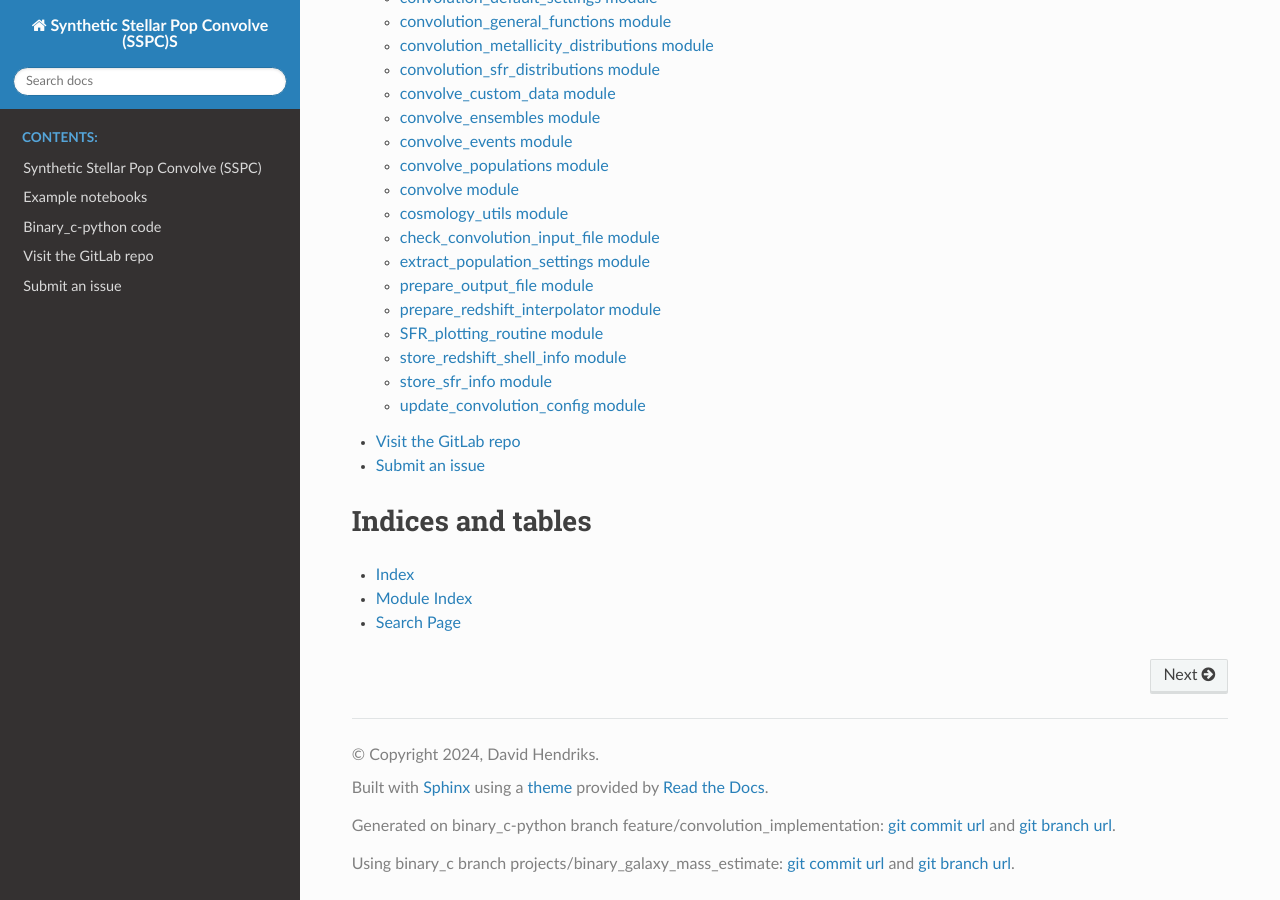
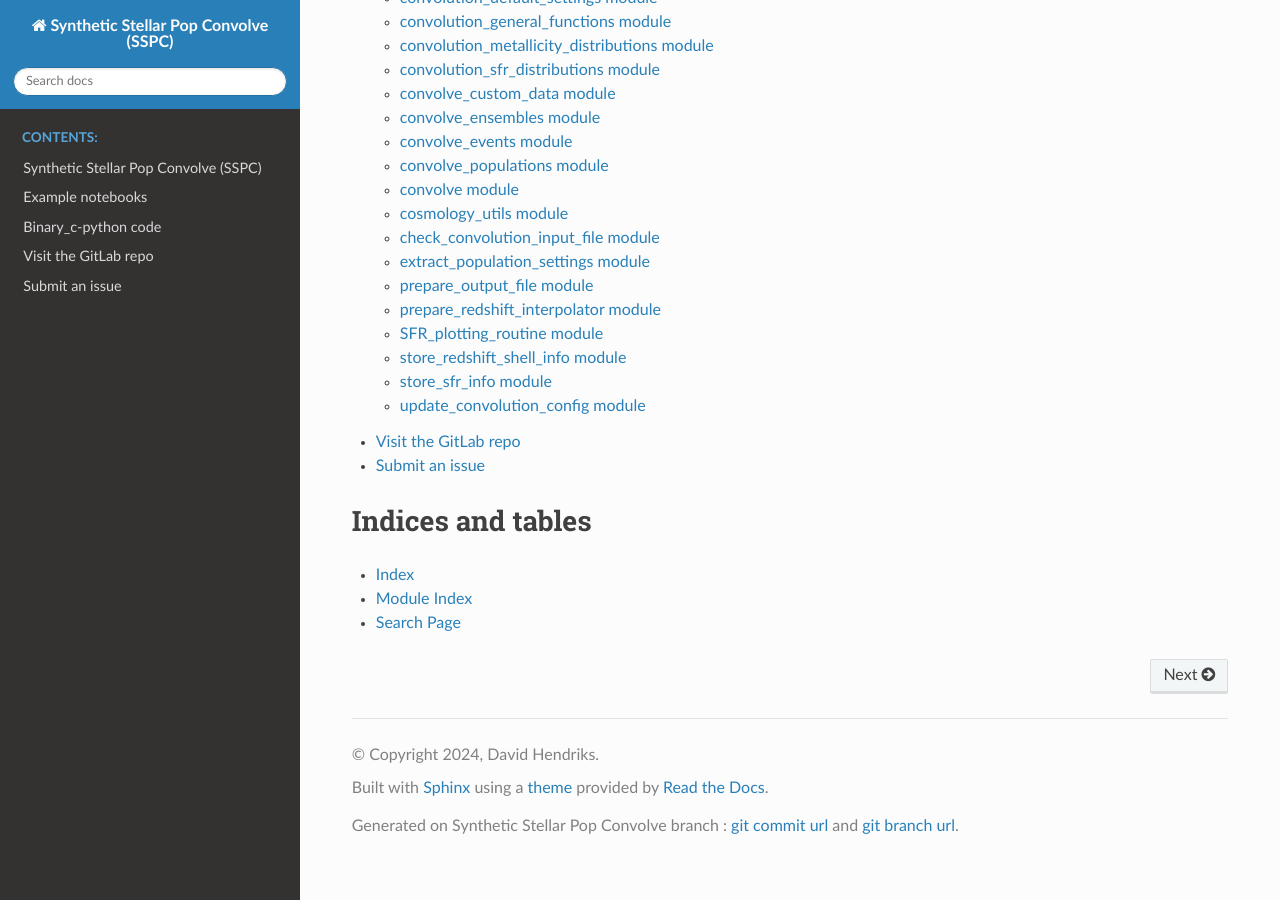
Before and after one commit to FloorBroekgaarden/growl-syntheticstellarpopconvolve, a Sphinx documentation site: the page built from docs/source/index.rst, in a window 1280 px wide and 900 px high, scrolled down 598 px. Built offline with Sphinx 7.4.7 and the Read the Docs theme 2.0.0, drawn with Linux system fonts in a browser that asks for light colours.

Commit message:
updated docs config and footer

```diff
--- a/docs/source/_templates/footer.html
+++ b/docs/source/_templates/footer.html
@@ -2,7 +2,5 @@
 
 {%- block extrafooter %}
 <br><br>
-Generated on binary_c-python branch feature/convolution_implementation: <a href="https://gitlab.com/binary_c/binary_c-python/-/commit/b2e53f4d2abef860cbcfb45e0a145bd6bfe00f51">git commit url</a> and <a href="https://gitlab.com/binary_c/binary_c-python/-/tree/feature/convolution_implementation">git branch url</a>.
-<br><br>
-Using binary_c branch projects/binary_galaxy_mass_estimate: <a href="https://gitlab.com/binary_c/binary_c/-/commit/4573fffc8">git commit url</a> and <a href="https://gitlab.com/binary_c/binary_c/-/tree/projects/binary_galaxy_mass_estimate">git branch url</a>.
+Generated on Synthetic Stellar Pop Convolve branch master: <a href="https://gitlab.com/dhendriks/syntheticstellarpopconvolve/-/commit/d0bb1b7048f798a2a178c9bc0848fdb24a095f8f">git commit url</a> and <a href="https://gitlab.com/dhendriks/syntheticstellarpopconvolve/-/tree/master">git branch url</a>.
 {% endblock %}
--- a/docs/source/conf.py
+++ b/docs/source/conf.py
@@ -37,78 +37,55 @@ from git import Repo
 # )
 
 
-# def write_custom_footer():
-#     """
-#     Function to write the custom footer to the template file
-#     """
+def write_custom_footer():
+    """
+    Function to write the custom footer to the template file
+    """
 
-#     #
-#     branch_infix = "/-/tree/"
-#     commit_infix = "/-/commit/"
+    #
+    branch_infix = "/-/tree/"
+    commit_infix = "/-/commit/"
 
-#     ############
-#     # Construct binary_c git information
-#     binary_c_git_branch_name = call_binary_c_config("git_branch").strip()
-#     binary_c_git_revision = call_binary_c_config("git_revision").strip()
+    ############
+    # Construct binary_c-python git information
+    base_dir = os.path.dirname(
+        os.path.dirname(os.path.dirname(os.path.abspath(__file__)))
+    )
+    local_repo = Repo(path=base_dir)
 
-#     #
-#     binary_c_git_root = "https://gitlab.com/binary_c/binary_c"
-#     binary_c_branch_url = binary_c_git_root + branch_infix + binary_c_git_branch_name
-#     binary_c_commit_url = (
-#         binary_c_git_root
-#         + commit_infix
-#         + binary_c_git_revision.replace('"', "").split(":")[-1]
-#     )
+    sspc_git_branch_name = str(local_repo.active_branch.name)
+    sspc_git_revision = str(local_repo.active_branch.commit)
 
-#     ############
-#     # Construct binary_c-python git information
-#     base_dir = os.path.dirname(
-#         os.path.dirname(os.path.dirname(os.path.abspath(__file__)))
-#     )
-#     local_repo = Repo(path=base_dir)
+    #
+    sspc_git_root = "https://gitlab.com/dhendriks/syntheticstellarpopconvolve"
+    sspc_branch_url = sspc_git_root + branch_infix + sspc_git_branch_name
+    sspc_commit_url = (
+        sspc_git_root + commit_infix + sspc_git_revision.replace('"', "").split(":")[-1]
+    )
 
-#     binary_c_python_git_branch_name = str(local_repo.active_branch.name)
-#     binary_c_python_git_revision = str(local_repo.active_branch.commit)
+    ############
+    # Construct footer text
 
-#     #
-#     binary_c_python_git_root = "https://gitlab.com/binary_c/binary_c-python"
-#     binary_c_python_branch_url = (
-#         binary_c_python_git_root + branch_infix + binary_c_python_git_branch_name
-#     )
-#     binary_c_python_commit_url = (
-#         binary_c_python_git_root
-#         + commit_infix
-#         + binary_c_python_git_revision.replace('"', "").split(":")[-1]
-#     )
+    # Set up template
+    output_text = """
+{{% extends '!footer.html' %}}
 
-#     ############
-#     # Construct footer text
+{{%- block extrafooter %}}
+<br><br>
+Generated on Synthetic Stellar Pop Convolve branch {sspc_git_branch_name}: <a href="{sspc_commit_url}">git commit url</a> and <a href="{sspc_branch_url}">git branch url</a>.
+{{% endblock %}}
+"""
 
-#     # Set up template
-#     output_text = """
-# {{% extends '!footer.html' %}}
+    # format
+    formatted_text = output_text.format(
+        sspc_git_branch_name=sspc_git_branch_name,
+        sspc_commit_url=sspc_commit_url,
+        sspc_branch_url=sspc_branch_url,
+    ).strip()
 
-# {{%- block extrafooter %}}
-# <br><br>
-# Generated on binary_c-python branch {binary_c_python_git_branch_name}: <a href="{binary_c_python_commit_url}">git commit url</a> and <a href="{binary_c_python_branch_url}">git branch url</a>.
-# <br><br>
-# Using binary_c branch {binary_c_git_branch_name}: <a href="{binary_c_commit_url}">git commit url</a> and <a href="{binary_c_branch_url}">git branch url</a>.
-# {{% endblock %}}
-# """
-
-#     # format
-#     formatted_text = output_text.format(
-#         binary_c_python_git_branch_name=binary_c_python_git_branch_name,
-#         binary_c_python_commit_url=binary_c_python_commit_url,
-#         binary_c_python_branch_url=binary_c_python_branch_url,
-#         binary_c_git_branch_name=binary_c_git_branch_name,
-#         binary_c_commit_url=binary_c_commit_url,
-#         binary_c_branch_url=binary_c_branch_url,
-#     ).strip()
-
-#     # Write to file
-#     with open("_templates/footer.html", "w") as outfile_filehandle:
-#         outfile_filehandle.write(formatted_text)
+    # Write to file
+    with open("_templates/footer.html", "w") as outfile_filehandle:
+        outfile_filehandle.write(formatted_text)
 
 
 #
@@ -138,7 +115,7 @@ cautodoc_root = os.path.abspath("../../")
 
 # -- Project information -----------------------------------------------------
 
-project = "Synthetic Stellar Pop Convolve (SSPC)S"
+project = "Synthetic Stellar Pop Convolve (SSPC)"
 copyright = "{}, David Hendriks".format(datetime.datetime.now().year)
 author = "David Hendriks"
 
@@ -240,7 +217,7 @@ m2r2.setup = patched_m2r2_setup
 # )
 # print("Done")
 
-# # Generate a custom footer
-# print("Generating custom footer")
-# write_custom_footer()
-# print("Done")
+# Generate a custom footer
+print("Generating custom footer")
+write_custom_footer()
+print("Done")
```
